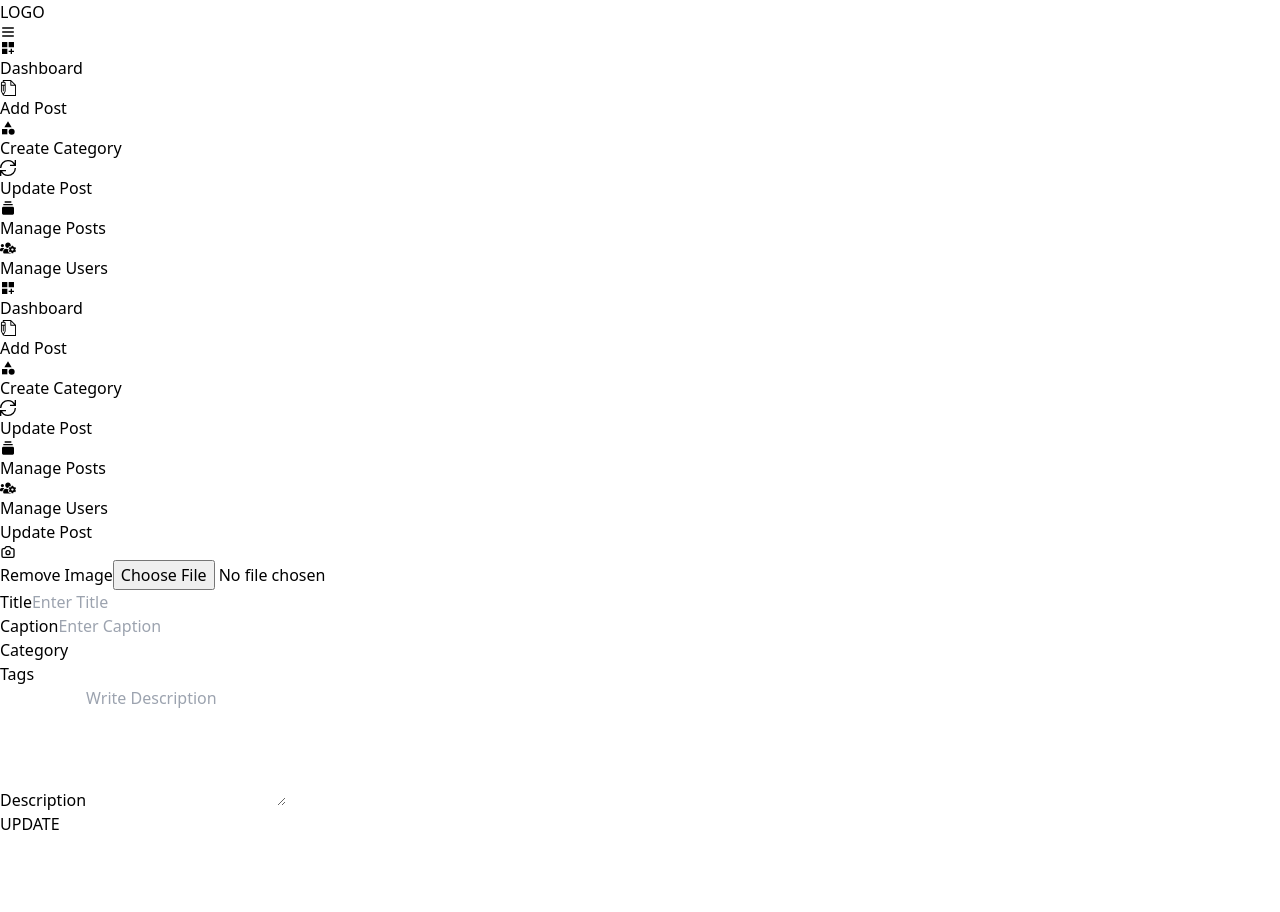
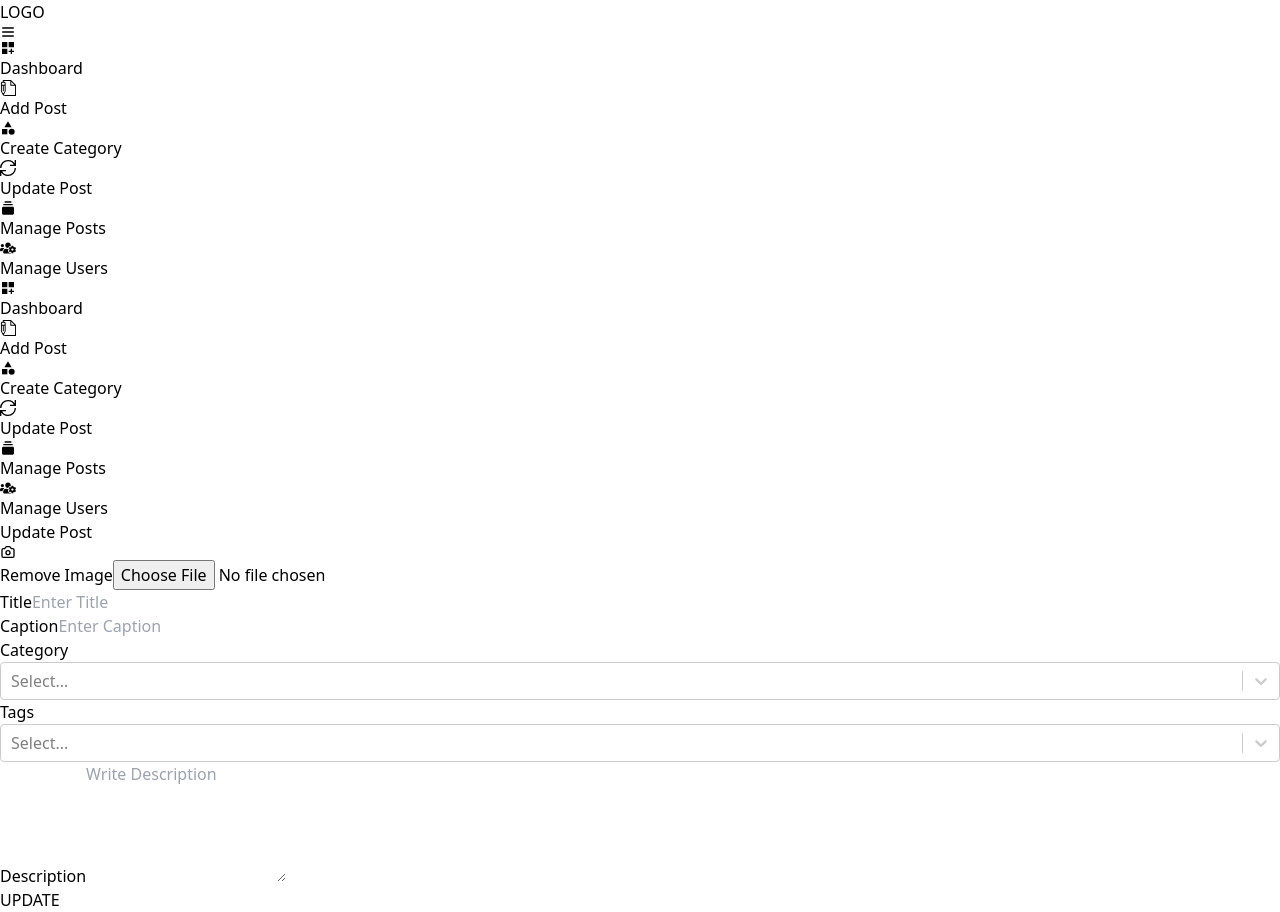
Before and after one commit to iamyogess/MERN-BLOG, a React (Vite) app in the folder client/: page /admin/update-post/1 in a window 1280 px wide. Before the commit the page ends 836 px from the top, so only its background shows below. Built offline with nearby package versions, Linux system fonts and the light colour scheme; no server answers.

Commit message:
update post component and data rendering

```diff
--- a/client/src/pages/admin/components/MultiSelectTagDropdown.jsx
+++ b/client/src/pages/admin/components/MultiSelectTagDropdown.jsx
@@ -2,7 +2,7 @@ import React from "react";
 import AsyncSelect from "react-select/async";
 
 const MultiSelectTagDropdown = ({
-  defaultValue = [],
+  defaultValue,
   loadOptions,
   onChangeFunction,
   className,
--- a/client/src/pages/admin/pages/UpdatePost.jsx
+++ b/client/src/pages/admin/pages/UpdatePost.jsx
@@ -5,6 +5,10 @@ import { useNavigate, useParams } from "react-router-dom";
 import { getSinglePost, updatePost } from "../../../services/post";
 import { HiOutlineCamera } from "react-icons/hi";
 import toast from "react-hot-toast";
+import { promiseOptions } from "../../../utils/multiSelectTagUtils";
+import CreatableSelect from "react-select/creatable";
+import MultiSelectTagDropdown from "../components/MultiSelectTagDropdown";
+import stables from "./../../../constants/stables";
 
 const UpdatePost = () => {
   const { slug } = useParams();
@@ -58,8 +62,8 @@ const UpdatePost = () => {
         }
 
         setTitle(fetchedData.title);
-        setCaption(fetchedData.title);
-        setPhoto(fetchData.photo);
+        setCaption(fetchedData.caption);
+        setPhoto(fetchedData.photo);
         setBody(fetchedData.body);
       } catch (error) {
         toast.error("Error fetching data!");
@@ -107,7 +111,7 @@ const UpdatePost = () => {
     updatedData.append("caption", caption);
     updatedData.append("body", body);
     updatedData.append("category", category);
-    updatedData.append("tags", tags.split(", "));
+    updatedData.append("tags", tags);
 
     mutation.mutate({
       updatedData,
@@ -136,7 +140,9 @@ const UpdatePost = () => {
             {photo ? (
               <img
                 src={
-                  typeof photo === "string" ? photo : URL.createObjectURL(photo)
+                  photo
+                    ? stables.UPLOAD_FOLDER_BASE_URL + photo
+                    : URL.createObjectURL(photo)
                 }
                 alt={title}
               />
@@ -146,9 +152,10 @@ const UpdatePost = () => {
               </div>
             )}
             <button
+              disabled={!photo}
               type="button"
               onClick={handleDeleteImage}
-              className="px-6 py-3 my-2 w-full bg-red-500 border-2 text-white rounded-lg border-red-500 hover:bg-transparent hover:text-red-500 transition duration-300"
+              className="px-6 py-3 my-2 w-full bg-red-500 border-2 text-white rounded-lg border-red-500 hover:bg-transparent hover:text-red-500 transition duration-300 disabled:cursor-not-allowed"
             >
               Remove Image
             </button>
@@ -216,6 +223,14 @@ const UpdatePost = () => {
             aria-label="Select Category"
             className="w-full px-4 py-3 border border-gray-300 rounded-lg"
           /> */}
+          <MultiSelectTagDropdown
+            loadOptions={promiseOptions}
+            defaultValue={category} // Pass category state as default value
+            onChangeFunction={(newValue) => {
+              setCategory(newValue ? newValue.value : null); // Update category state
+            }}
+            className="w-full px-4 py-3 border border-gray-300 rounded-lg"
+          />
         </div>
         <div className="flex items-start flex-col w-full max-w-xs">
           <label
@@ -234,6 +249,14 @@ const UpdatePost = () => {
             aria-label="Enter Tags"
             className="w-full px-4 py-3 border border-gray-300 rounded-lg"
           /> */}
+
+          <CreatableSelect
+            className="w-full px-4 py-3 border border-gray-300 rounded-lg"
+            id="tags"
+            defaultValue={tags}
+            isMulti
+            onChange={(newValue) => setTags(newValue.map((item) => item.value))}
+          />
         </div>
         <div className="flex items-start flex-col w-full max-w-xs">
           <label
```
